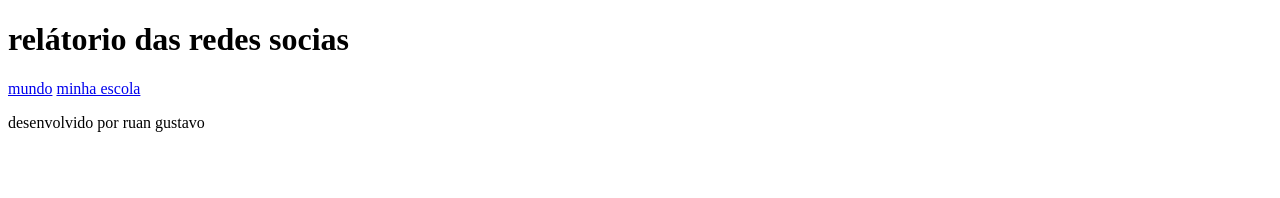
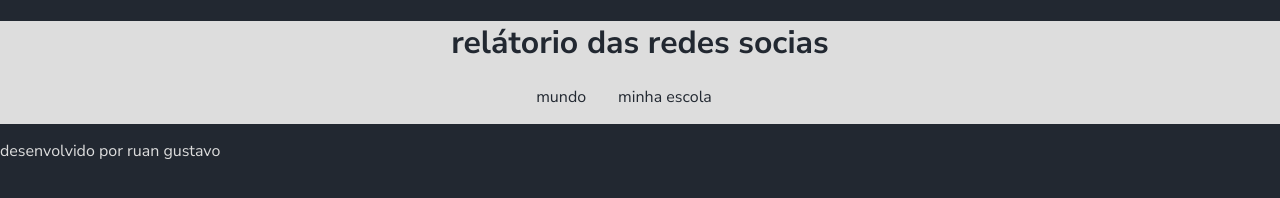
Before and after one commit to ruangustavodasilvapereira/ruan244, a plain HTML site: page index.html in a window 1280 px wide. Drawn offline with Linux system fonts and the light colour scheme.

Commit message:
Add files via upload

```diff
--- a/index.html
+++ b/index.html
@@ -4,6 +4,7 @@
     <meta charset="UTF-8">
     <meta name="viewport" content="width=device-width, initial-scale=1.0">
     <title>Redes socias</title>
+    <link rel="stylesheet" href="style.css">
 </head>
 <body>
 <header>
@@ -14,13 +15,11 @@
     </nav>
 </header>
 <main class="graficos-section">
-    <section id="graficos-container"
-     class="graficos-container"
-    <-- crie os gráficos aqui -->
+    <section id="graficos-container" class="graficos-container"
+    <!-- crie os gráficos aqui -->
     </section>
 </main>
 <footer>
     <p>desenvolvido por ruan gustavo</p>
 </footer>
 </body>
-</html>
--- a/style.css
+++ b/style.css
@@ -0,0 +1,53 @@
+@import url('https://fonts.googleapis.com/css2?family=Nunito+Sans:ital,opsz,wght@0,6..12,200..1000;1,6..12,200..1000&display=swap');
+
+:root {
+    --bg-color: #222831;
+    --primary-color: #DDDDDD;
+    --secondary-color: #F05454;
+    --font: "Nunito Sans", sans-serif;
+}
+
+body {
+    background-color: var(--bg-color);
+    color: var(--primary-color);
+    font-family: var(--font);
+    height: 100vh;
+    margin: 0;
+}
+
+header {
+    background-color: var(--primary-color);
+}
+
+header {
+    background-color: var(--primary-color);
+    text-align: center;
+}
+
+h1 {
+    font-size: 2rem;
+    color: var(--bg-color);
+}
+
+h1 {
+    font-size: 2rem;
+    color: var(--bg-color);
+     font-weight: 700;
+}
+
+nav {
+    display: flex;
+    justify-content: center;
+    font-weight: 400;
+}
+
+nav a {
+    text-decoration: none;
+    color: var(--bg-color);
+}
+
+nav a {
+    text-decoration: none;
+    color: var(--bg-color);
+     margin: 0 2rem 1rem 0rem;
+}
```
